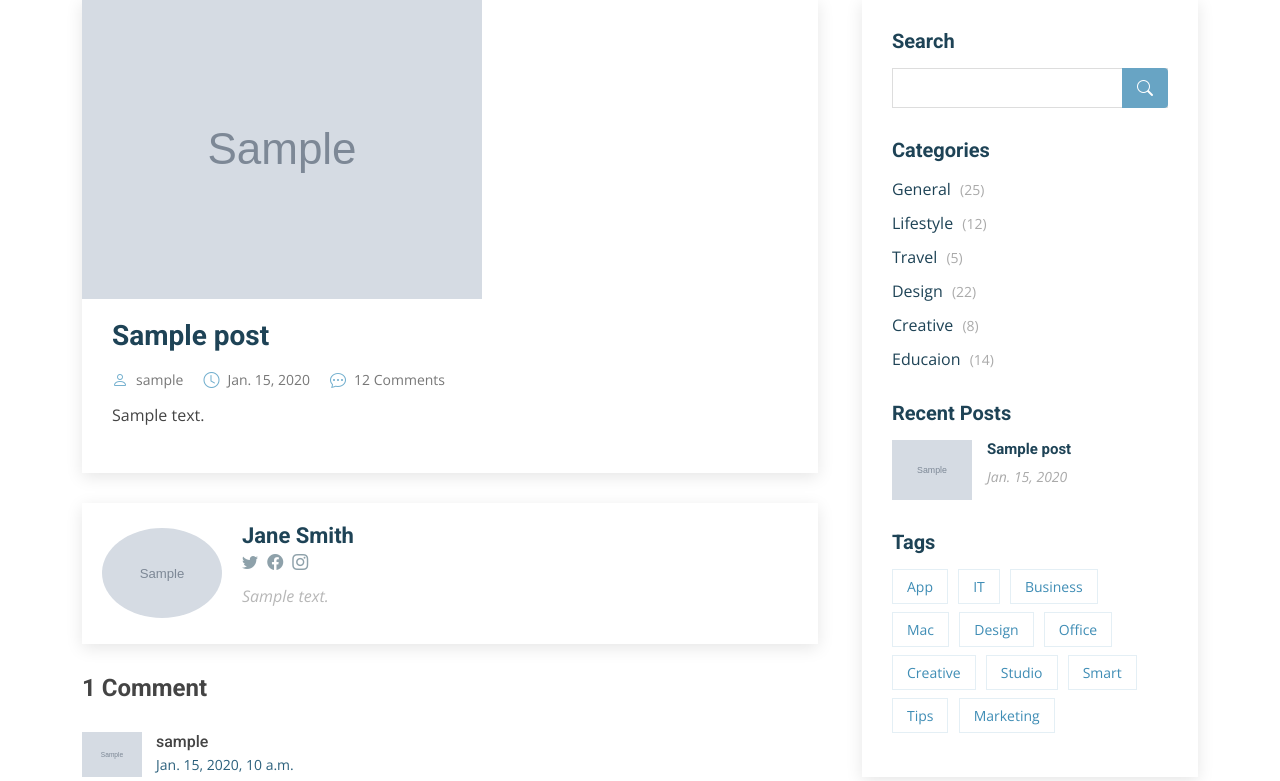
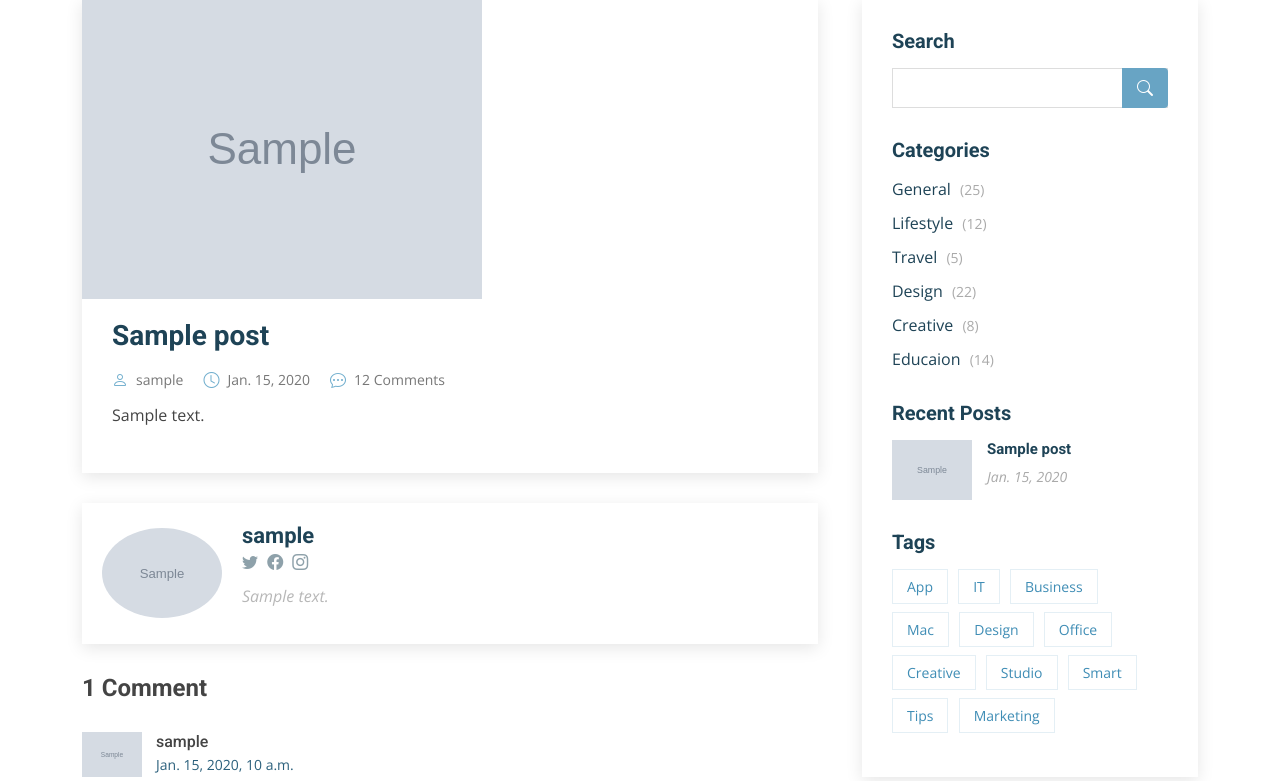
Before and after one commit to AlirezaBahadoriZadeh2002/Uni-Project, a Django app: page /post/1 in a window 1280 px wide. Shown: the part 193-974 px from the top of the page. Run offline with Django 4.2, Linux system fonts and the light colour scheme; tables that the repository leaves empty hold one stand-in row (values such as "Sample post"); grey boxes marked "Sample" are stand-in pictures; some libraries are stand-ins or nearby versions.

Commit message:
Edit post_single

```diff
--- a/templates/post_single.html
+++ b/templates/post_single.html
@@ -66,7 +66,7 @@
               <div class="blog-author d-flex align-items-center">
                 <img src="{{ post.author.photo.url }}" class="rounded-circle float-left" alt="">
                 <div>
-                  <h4>Jane Smith</h4>
+		  <h4>{{ post.author }}</h4>
                   <div class="social-links">
                     <a href="https://twitters.com/#"><i class="bi bi-twitter"></i></a>
                     <a href="https://facebook.com/#"><i class="bi bi-facebook"></i></a>
```
